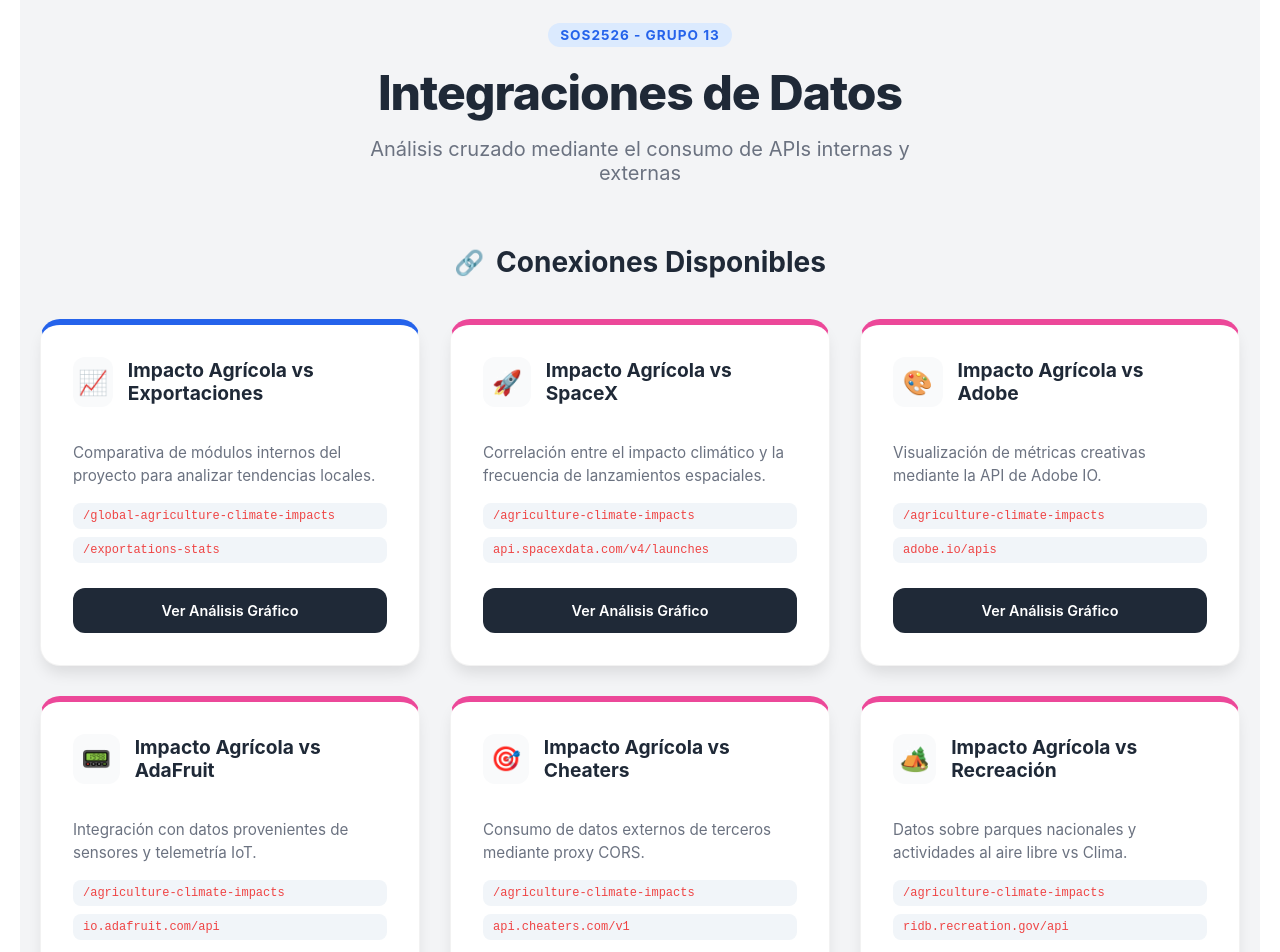
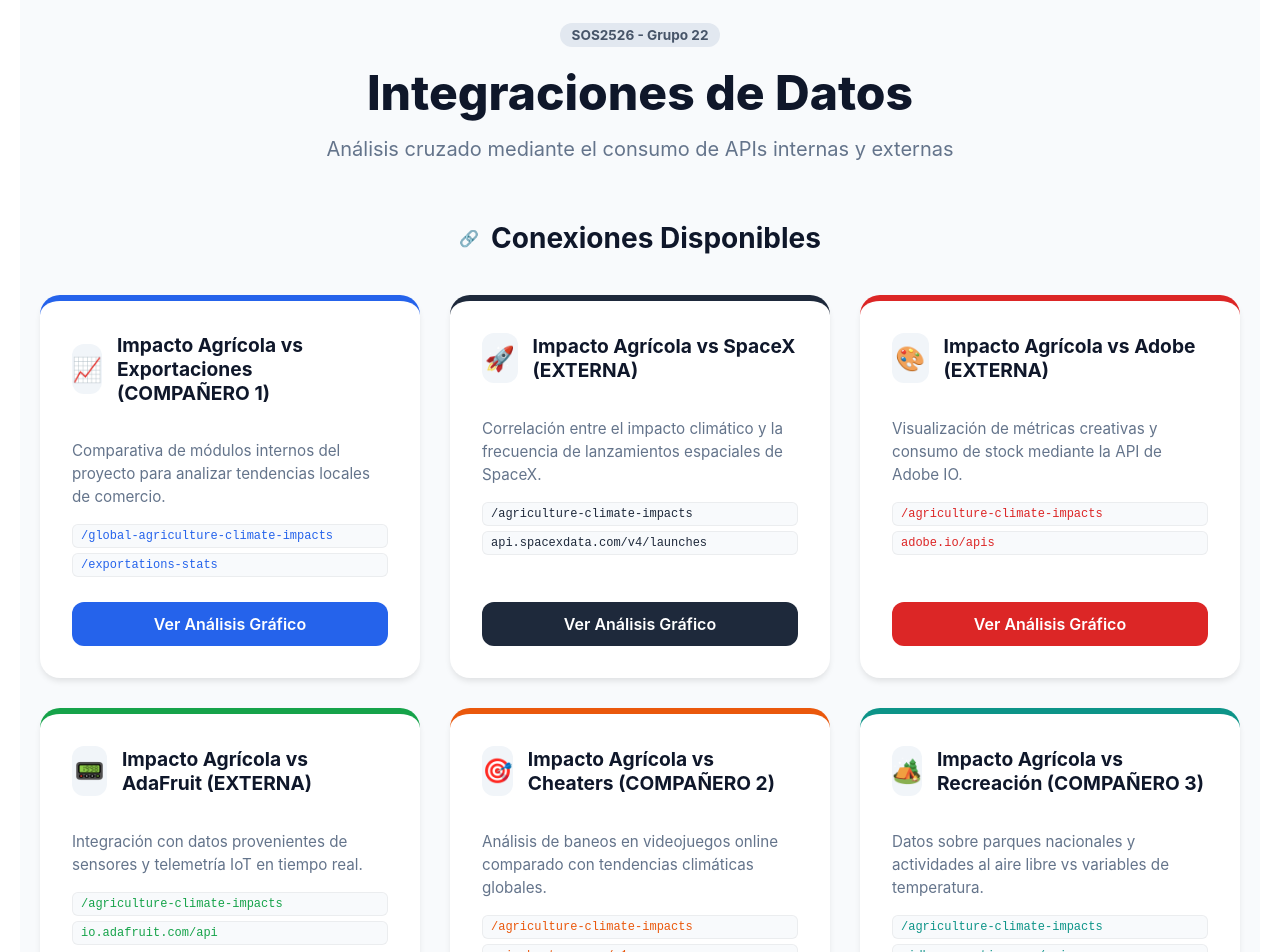
Before and after one commit to gti-sos/SOS2526-22, a SvelteKit app in the folder src/front/: page /integrations/global-agriculture-climate-impacts in a window 1280 px wide. Shown: the part 120-1072 px from the top of the page. Built offline with nearby package versions, Linux system fonts and the light colour scheme.

Commit message:
celia cansada 2

```diff
--- a/src/front/src/routes/integrations/global-agriculture-climate-impacts/+page.svelte
+++ b/src/front/src/routes/integrations/global-agriculture-climate-impacts/+page.svelte
@@ -4,7 +4,7 @@
 
 <main class="container">
     <header class="header">
-        <div class="badge">SOS2526 - Grupo 13</div>
+        <div class="badge">SOS2526 - Grupo 22</div>
         <h1>Integraciones de Datos</h1>
         <p class="subtitle">Análisis cruzado mediante el consumo de APIs internas y externas</p>
     </header>
@@ -16,260 +16,190 @@
         </div>
 
         <div class="cards-grid">
-            <!-- Integración Interna -->
-            <div class="member-card card-internal">
+            <div class="member-card card-blue">
                 <div class="card-header">
                     <span class="icon">📈</span>
-                    <h3>Impacto Agrícola vs Exportaciones</h3>
+                    <h3>Impacto Agrícola vs Exportaciones (COMPAÑERO 1)</h3>
                 </div>
                 <div class="card-content">
-                    <p>Comparativa de módulos internos del proyecto para analizar tendencias locales.</p>
+                    <p>Comparativa de módulos internos del proyecto para analizar tendencias locales de comercio.</p>
                     <div class="endpoints">
                         <code>/global-agriculture-climate-impacts</code>
                         <code>/exportations-stats</code>
                     </div>
                 </div>
-                <a href="/integrations/global-agriculture-climate-impacts/exportations-stats" class="link-btn">
-                    Ver Análisis Gráfico
-                </a>
+                <a href="/integrations/global-agriculture-climate-impacts/exportations-stats" class="link-btn">Ver Análisis Gráfico</a>
             </div>
 
-            <!-- SpaceX -->
-            <div class="member-card">
+            <div class="member-card card-space">
                 <div class="card-header">
                     <span class="icon">🚀</span>
-                    <h3>Impacto Agrícola vs SpaceX</h3>
+                    <h3>Impacto Agrícola vs SpaceX (EXTERNA)</h3>
                 </div>
                 <div class="card-content">
-                    <p>Correlación entre el impacto climático y la frecuencia de lanzamientos espaciales.</p>
+                    <p>Correlación entre el impacto climático y la frecuencia de lanzamientos espaciales de SpaceX.</p>
                     <div class="endpoints">
                         <code>/agriculture-climate-impacts</code>
                         <code>api.spacexdata.com/v4/launches</code>
                     </div>
                 </div>
-                <a href="/integrations/global-agriculture-climate-impacts/spacex" class="link-btn">
-                    Ver Análisis Gráfico
-                </a>
+                <a href="/integrations/global-agriculture-climate-impacts/spacex" class="link-btn">Ver Análisis Gráfico</a>
             </div>
 
-            <!-- Adobe -->
-            <div class="member-card">
+            <div class="member-card card-red">
                 <div class="card-header">
                     <span class="icon">🎨</span>
-                    <h3>Impacto Agrícola vs Adobe</h3>
+                    <h3>Impacto Agrícola vs Adobe (EXTERNA)</h3>
                 </div>
                 <div class="card-content">
-                    <p>Visualización de métricas creativas mediante la API de Adobe IO.</p>
+                    <p>Visualización de métricas creativas y consumo de stock mediante la API de Adobe IO.</p>
                     <div class="endpoints">
                         <code>/agriculture-climate-impacts</code>
                         <code>adobe.io/apis</code>
                     </div>
                 </div>
-                <a href="/integrations/global-agriculture-climate-impacts/adobe" class="link-btn">
-                    Ver Análisis Gráfico
-                </a>
+                <a href="/integrations/global-agriculture-climate-impacts/adobe" class="link-btn">Ver Análisis Gráfico</a>
             </div>
 
-            <!-- AdaFruit -->
-            <div class="member-card">
+            <div class="member-card card-green">
                 <div class="card-header">
                     <span class="icon">📟</span>
-                    <h3>Impacto Agrícola vs AdaFruit</h3>
+                    <h3>Impacto Agrícola vs AdaFruit (EXTERNA)</h3>
                 </div>
                 <div class="card-content">
-                    <p>Integración con datos provenientes de sensores y telemetría IoT.</p>
+                    <p>Integración con datos provenientes de sensores y telemetría IoT en tiempo real.</p>
                     <div class="endpoints">
                         <code>/agriculture-climate-impacts</code>
                         <code>io.adafruit.com/api</code>
                     </div>
                 </div>
-                <a href="/integrations/global-agriculture-climate-impacts/adafruit" class="link-btn">
-                    Ver Análisis Gráfico
-                </a>
+                <a href="/integrations/global-agriculture-climate-impacts/adafruit" class="link-btn">Ver Análisis Gráfico</a>
             </div>
 
-            <!-- Cheaters -->
-            <div class="member-card">
+            <div class="member-card card-orange">
                 <div class="card-header">
                     <span class="icon">🎯</span>
-                    <h3>Impacto Agrícola vs Cheaters</h3>
+                    <h3>Impacto Agrícola vs Cheaters (COMPAÑERO 2)</h3>
                 </div>
                 <div class="card-content">
-                    <p>Consumo de datos externos de terceros mediante proxy CORS.</p>
+                    <p>Análisis de baneos en videojuegos online comparado con tendencias climáticas globales.</p>
                     <div class="endpoints">
                         <code>/agriculture-climate-impacts</code>
                         <code>api.cheaters.com/v1</code>
                     </div>
                 </div>
-                <a href="/integrations/global-agriculture-climate-impacts/cheaters" class="link-btn">
-                    Ver Análisis Gráfico
-                </a>
+                <a href="/integrations/global-agriculture-climate-impacts/cheaters" class="link-btn">Ver Análisis Gráfico</a>
             </div>
 
-            <!-- Recreation (Corregido) -->
-            <div class="member-card">
+            <div class="member-card card-teal">
                 <div class="card-header">
                     <span class="icon">🏕️</span>
-                    <h3>Impacto Agrícola vs Recreación</h3>
+                    <h3>Impacto Agrícola vs Recreación (COMPAÑERO 3)</h3>
                 </div>
                 <div class="card-content">
-                    <p>Datos sobre parques nacionales y actividades al aire libre vs Clima.</p>
+                    <p>Datos sobre parques nacionales y actividades al aire libre vs variables de temperatura.</p>
                     <div class="endpoints">
                         <code>/agriculture-climate-impacts</code>
                         <code>ridb.recreation.gov/api</code>
                     </div>
                 </div>
-                <a href="/integrations/global-agriculture-climate-impacts/recreation" class="link-btn">
-                    Ver Análisis Gráfico
-                </a>
+                <a href="/integrations/global-agriculture-climate-impacts/recreation" class="link-btn">Ver Análisis Gráfico</a>
             </div>
 
-             <div class="member-card">
+            <div class="member-card card-purple">
                 <div class="card-header">
-                    <span class="icon">🏕️</span>
-                    <h3>Impacto Agrícola vs Birth</h3>
+                    <span class="icon">👶</span>
+                    <h3>Impacto Agrícola vs Birth (COMPAÑERO 4)</h3>
                 </div>
                 <div class="card-content">
-                    <p>Datos sobre parques nacionales y actividades al aire libre vs Clima.</p>
+                    <p>Estudio de tasas de natalidad y crecimiento demográfico frente al cambio climático.</p>
                     <div class="endpoints">
                         <code>/agriculture-climate-impacts</code>
-                        <code>ridb.recreation.gov/api</code>
+                        <code>/birth-death-growth-rates</code>
                     </div>
                 </div>
-                <a href="/integrations/global-agriculture-climate-impacts/birth" class="link-btn">
-                    Ver Análisis Gráfico
-                </a>
+                <a href="/integrations/global-agriculture-climate-impacts/birth" class="link-btn">Ver Análisis Gráfico</a>
             </div>
 
-
-
-
-
-
-            <div class="member-card">
+            <div class="member-card card-yellow">
                 <div class="card-header">
-                    <span class="icon">🏕️</span>
-                    <h3>Impacto Agrícola vs Protests</h3>
+                    <span class="icon">📢</span>
+                    <h3>Impacto Agrícola vs Protests (COMPAÑERO 5)</h3>
                 </div>
                 <div class="card-content">
-                    <p>Datos sobre parques nacionales y actividades al aire libre vs Clima.</p>
+                    <p>Análisis de conflictos sociales y protestas en relación con la seguridad alimentaria.</p>
                     <div class="endpoints">
                         <code>/agriculture-climate-impacts</code>
-                        <code>ridb.recreation.gov/api</code>
+                        <code>/protests-stats</code>
                     </div>
                 </div>
-                <a href="/integrations/global-agriculture-climate-impacts/protests" class="link-btn">
-                    Ver Análisis Gráfico
-                </a>
+                <a href="/integrations/global-agriculture-climate-impacts/protests" class="link-btn">Ver Análisis Gráfico</a>
             </div>
-
-
-
-
-
-
-
-
-
-
-
-
-
-
-
-
-
-
-
         </div>
     </section>
 </main>
 
 <style>
     :root {
-        --primary: #2563eb;
-        --primary-dark: #1e40af;
-        --accent: #ec4899;
-        --bg: #f3f4f6;
+        --bg: #f8fafc;
         --card-bg: #ffffff;
-        --text-main: #1f2937;
-        --text-muted: #6b7280;
+        --text-main: #0f172a;
+        --text-muted: #64748b;
     }
+
+    /* Paleta de Colores por Tarjeta */
+    .card-blue   { --accent: #2563eb; }
+    .card-space  { --accent: #1e293b; }
+    .card-red    { --accent: #dc2626; }
+    .card-green  { --accent: #16a34a; }
+    .card-orange { --accent: #ea580c; }
+    .card-teal   { --accent: #0d9488; }
+    .card-purple { --accent: #9333ea; }
+    .card-yellow { --accent: #ca8a04; }
 
     .container {
         max-width: 1200px;
         margin: 0 auto;
         padding: 60px 20px;
-        font-family: 'Inter', system-ui, -apple-system, sans-serif;
+        font-family: 'Inter', system-ui, sans-serif;
         background-color: var(--bg);
         min-height: 100vh;
     }
 
-    /* Header Styles */
     .header { text-align: center; margin-bottom: 60px; }
 
     .badge {
         display: inline-block;
-        background: #dbeafe;
-        color: var(--primary);
+        background: #e2e8f0;
+        color: #475569;
         padding: 4px 12px;
         border-radius: 99px;
         font-size: 0.85rem;
         font-weight: 700;
         margin-bottom: 16px;
-        text-transform: uppercase;
-        letter-spacing: 1px;
     }
 
-    .header h1 {
-        font-size: 3rem;
-        font-weight: 800;
-        color: var(--text-main);
-        margin: 0;
-        letter-spacing: -1px;
-    }
+    .header h1 { font-size: 3rem; font-weight: 800; color: var(--text-main); margin: 0; }
+    .subtitle { font-size: 1.25rem; color: var(--text-muted); margin: 15px auto 0; }
 
-    .subtitle {
-        font-size: 1.25rem;
-        color: var(--text-muted);
-        max-width: 600px;
-        margin: 15px auto 0;
-    }
+    .section-title { display: flex; align-items: center; justify-content: center; gap: 12px; margin-bottom: 40px; }
+    .section-title h2 { font-size: 1.75rem; color: var(--text-main); margin: 0; }
 
-    /* Section Styles */
-    .section-title {
-        display: flex;
-        align-items: center;
-        justify-content: center;
-        gap: 12px;
-        margin-bottom: 40px;
-    }
-
-    .section-title h2 {
-        font-size: 1.75rem;
-        color: var(--text-main);
-        margin: 0;
-    }
-
-    .section-title span { font-size: 1.5rem; }
-
-    /* Grid System */
     .cards-grid {
         display: grid;
         grid-template-columns: repeat(auto-fill, minmax(340px, 1fr));
         gap: 30px;
     }
 
-    /* Card Styles */
     .member-card {
         background: var(--card-bg);
         border-radius: 20px;
         padding: 32px;
         display: flex;
         flex-direction: column;
-        box-shadow: 0 10px 15px -3px rgba(0, 0, 0, 0.1);
-        transition: all 0.3s cubic-bezier(0.4, 0, 0.2, 1);
-        border: 1px solid rgba(0,0,0,0.05);
+        box-shadow: 0 4px 6px -1px rgba(0, 0, 0, 0.1);
+        transition: all 0.3s ease;
+        border-top: 6px solid var(--accent); /* Color dinámico */
     }
 
     .member-card:hover {
@@ -277,88 +207,38 @@
         box-shadow: 0 20px 25px -5px rgba(0, 0, 0, 0.1);
     }
 
-    /* Estilo especial para la primera tarjeta (interna) */
-    .card-internal {
-        border-top: 6px solid var(--primary);
+    .card-header { display: flex; align-items: center; gap: 15px; margin-bottom: 20px; }
+    .icon { font-size: 1.5rem; background: #f1f5f9; width: 50px; height: 50px; display: flex; align-items: center; justify-content: center; border-radius: 12px; }
+
+    .member-card h3 { margin: 0; font-size: 1.2rem; color: var(--text-main); }
+    .card-content { flex-grow: 1; margin-bottom: 25px; }
+    .card-content p { color: var(--text-muted); font-size: 0.95rem; line-height: 1.5; }
+
+    code {
+        background: #f8fafc;
+        color: var(--accent); /* El texto del código ahora hace juego con la tarjeta */
+        padding: 4px 8px;
+        border-radius: 6px;
+        font-size: 0.75rem;
+        font-family: monospace;
+        display: block;
+        margin-top: 5px;
+        border: 1px solid rgba(0,0,0,0.05);
     }
 
-    .member-card:not(.card-internal) {
-        border-top: 6px solid var(--accent);
-    }
-
-    .card-header {
-        display: flex;
-        align-items: center;
-        gap: 15px;
-        margin-bottom: 20px;
-    }
-
-    .icon {
-        font-size: 1.5rem;
-        background: #f9fafb;
-        width: 50px;
-        height: 50px;
-        display: flex;
-        align-items: center;
-        justify-content: center;
-        border-radius: 12px;
-    }
-
-    .member-card h3 {
-        margin: 0;
-        font-size: 1.2rem;
-        line-height: 1.2;
-        color: var(--text-main);
-    }
-
-    .card-content {
-        flex-grow: 1;
-        margin-bottom: 25px;
-    }
-
-    .card-content p {
-        color: var(--text-muted);
-        font-size: 0.95rem;
-        line-height: 1.5;
-        margin-bottom: 15px;
-    }
-
-    .endpoints {
-        display: flex;
-        flex-direction: column;
-        gap: 8px;
-    }
-
-    code {
-        background: #f1f5f9;
-        color: #ef4444;
-        padding: 6px 10px;
-        border-radius: 8px;
-        font-size: 0.75rem;
-        font-family: 'Fira Code', monospace;
-        word-break: break-all;
-    }
-
-    /* Button Styles */
     .link-btn {
         text-decoration: none;
-        background: #1f2937;
+        background: var(--accent); /* Botón del color de la tarjeta */
         color: white;
-        padding: 14px;
+        padding: 12px;
         border-radius: 12px;
         text-align: center;
         font-weight: 600;
-        font-size: 0.9rem;
-        transition: all 0.2s;
+        transition: opacity 0.2s;
     }
 
-    .link-btn:hover {
-        background: var(--text-main);
-        filter: brightness(1.2);
-        box-shadow: 0 4px 12px rgba(0,0,0,0.2);
-    }
+    .link-btn:hover { opacity: 0.9; }
 
-    /* Responsive */
     @media (max-width: 768px) {
         .header h1 { font-size: 2.2rem; }
         .cards-grid { grid-template-columns: 1fr; }
--- a/src/front/src/routes/integrations/global-agriculture-climate-impacts/birth/+page.svelte
+++ b/src/front/src/routes/integrations/global-agriculture-climate-impacts/birth/+page.svelte
@@ -5,7 +5,6 @@
     let loading = $state(true);
     let tableData = $state([]);
 
-    // Función para colores aleatorios
     function getRandomColor() {
         const colors = ["#4e79a7", "#e15759", "#76b7b2", "#59a14f", "#edc949", "#af7aa1", "#ff9da7", "#9c755f", "#bab0ab"];
         return colors[Math.floor(Math.random() * colors.length)];
@@ -23,6 +22,11 @@
 
     async function init() {
         const d3 = await loadD3();
+
+        // 1. Cargamos datos iniciales en la API de agricultura por si está vacía
+        await fetch("https://sos2526-22.onrender.com/api/v1/global-agriculture-climate-impacts/loadInitialData");
+
+        // 2. Ahora pedimos los datos reales (arrays)
         const [r1, r2] = await Promise.all([
             fetch("https://sos2526-12.onrender.com/api/v2/birth-death-growth-rates"),
             fetch("https://sos2526-22.onrender.com/api/v1/global-agriculture-climate-impacts")
@@ -31,34 +35,37 @@
         const data1 = await r1.json();
         const data2 = await r2.json();
 
-        // Mezclamos y asignamos colores aleatorios a cada burbuja
+        // 3. Validación: Comprobamos que sean arrays antes de usar .map
+        const cleanData1 = Array.isArray(data1) ? data1 : [];
+        const cleanData2 = Array.isArray(data2) ? data2 : [];
+
         tableData = [
-            ...data1.map(d => ({
+            ...cleanData1.map(d => ({
                 label: d.country_name || d.country,
-                value: parseFloat(d.growth_rate) || 0,
+                value: parseFloat(d.growth_rate) || 0.1, // Valor mínimo para que se vea la burbuja
                 group: 'Demografía',
                 color: getRandomColor()
             })),
-            ...data2.map(d => ({
+            ...cleanData2.map(d => ({
                 label: d.country,
-                value: parseFloat(d.average_temperature_c) || 0,
+                value: parseFloat(d.average_temperature_c) || 0.1,
                 group: 'Agricultura',
                 color: getRandomColor()
             }))
         ].filter(d => d.label);
 
         loading = false;
-        setTimeout(() => renderChart(d3, tableData), 100);
+        // Pequeño delay para asegurar que el contenedor DOM esté listo
+        setTimeout(() => renderChart(d3, tableData), 50);
     }
 
     function renderChart(d3, data) {
-        if (!container) return;
+        if (!container || data.length === 0) return;
         const width = container.clientWidth;
         const height = 500;
 
         d3.select(container).selectAll("*").remove();
 
-        // Tooltip para ver el número al pasar el ratón
         const tooltip = d3.select("body").append("div")
             .style("position", "absolute")
             .style("visibility", "hidden")
@@ -75,17 +82,16 @@
         const simulation = d3.forceSimulation(data)
             .force("x", d3.forceX(width / 2).strength(0.05))
             .force("y", d3.forceY(height / 2).strength(0.05))
-            .force("collide", d3.forceCollide(d => Math.sqrt(Math.abs(d.value)) * 8 + 4));
+            .force("collide", d3.forceCollide(d => Math.sqrt(Math.abs(d.value)) * 15 + 5)); // Ajustado el multiplicador
 
         const node = svg.append("g")
             .selectAll("circle")
             .data(data)
             .join("circle")
-            .attr("r", d => Math.sqrt(Math.abs(d.value)) * 8)
-            .attr("fill", d => d.color) // Color aleatorio aplicado aquí
+            .attr("r", d => Math.sqrt(Math.abs(d.value)) * 15)
+            .attr("fill", d => d.color)
             .attr("stroke", "#fff")
             .attr("stroke-width", 2)
-            .style("cursor", "pointer")
             .on("mouseover", (event, d) => {
                 tooltip.style("visibility", "visible").text(`${d.label}: ${d.value}`);
             })
@@ -107,7 +113,10 @@
     <p style="text-align: center; color: #666;">Pasa el ratón sobre las burbujas para ver el dato</p>
 
     {#if loading}
-        <p style="text-align: center;">Cargando simulación...</p>
+        <div class="loader-container">
+            <div class="spinner"></div>
+            <p>Cargando simulación y datos...</p>
+        </div>
     {:else}
         <div bind:this={container} class="chart-area"></div>
 
@@ -138,14 +147,21 @@
 </div>
 
 <style>
-    .card { background: white; padding: 20px; border-radius: 15px; box-shadow: 0 4px 20px rgba(0,0,0,0.1); max-width: 900px; margin: auto; font-family: sans-serif; }
+    .card { background: white; padding: 20px; border-radius: 15px; box-shadow: 0 4px 20px rgba(0,0,0,0.1); max-width: 900px; margin: 20px auto; font-family: sans-serif; }
     h2 { text-align: center; color: #333; }
-    .chart-area { width: 100%; height: 500px; background: #f9f9f9; border-radius: 10px; margin-bottom: 20px; }
+    .chart-area { width: 100%; height: 500px; background: #f9f9f9; border-radius: 10px; margin-bottom: 20px; border: 1px solid #eee; }
+
+    .loader-container { text-align: center; padding: 50px; }
+    .spinner {
+        width: 40px; height: 40px; border: 4px solid #f3f3f3; border-top: 4px solid #3498db;
+        border-radius: 50%; animation: spin 1s linear infinite; margin: 0 auto 15px;
+    }
+    @keyframes spin { 0% { transform: rotate(0deg); } 100% { transform: rotate(360deg); } }
 
     .table-section { margin-top: 20px; }
-    .table-scroll { max-height: 300px; overflow-y: auto; border: 1px solid #eee; }
+    .table-scroll { max-height: 300px; overflow-y: auto; border: 1px solid #eee; border-radius: 8px; }
     table { width: 100%; border-collapse: collapse; }
-    th { background: #f4f4f4; padding: 10px; position: sticky; top: 0; }
+    th { background: #f4f4f4; padding: 12px; position: sticky; top: 0; z-index: 1; }
     td { padding: 10px; border-bottom: 1px solid #eee; text-align: center; }
 
     .dot { display: inline-block; width: 10px; height: 10px; border-radius: 50%; margin-right: 5px; }
```
